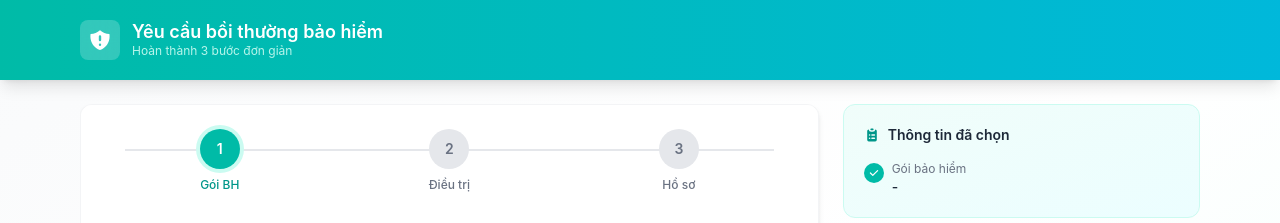
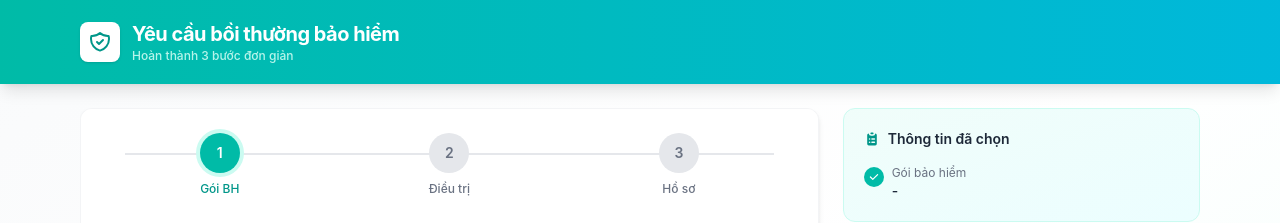
Before and after one commit to auuoq/claim-portal, a Next.js app: page / in a window 1280 px wide. Shown: the top 223 px of the page. Built offline with nearby package versions, Linux system fonts and the light colour scheme; no server answers.

Commit message:
thêm thông báo khi tính toán thành công

```diff
--- a/app/page.tsx
+++ b/app/page.tsx
@@ -110,6 +110,13 @@ export default function Home() {
 
     setIsCalculating(true);
 
+    // Request notification permission if needed
+    if (typeof window !== 'undefined' && 'Notification' in window) {
+      if (Notification.permission === 'default') {
+        Notification.requestPermission();
+      }
+    }
+
     try {
       const selectedPkg = INSURANCE_PACKAGES.find((p: InsurancePackageType) => p.id === insurancePackage);
       const contractData = apiData.hop_dong.find((c: InsuranceContract) => c.ten === selectedPkg?.name);
@@ -131,6 +138,17 @@ export default function Home() {
 
       if (result.status === 'success') {
         setClaimResult({ markdown: result.data });
+        // Trigger notification when finished
+        if (typeof window !== 'undefined' && 'Notification' in window && Notification.permission === 'granted') {
+          const notification = new Notification('Thẩm định hoàn tất!', {
+            body: 'Kết quả thẩm định hồ sơ của bạn đã có. Nhấn để xem ngay.',
+            icon: '/favicon.ico'
+          });
+          notification.onclick = () => {
+            window.focus();
+            notification.close();
+          };
+        }
       } else {
         setClaimResult({ error: 'Có lỗi xảy ra khi xử lý yêu cầu' });
       }
@@ -174,20 +192,24 @@ export default function Home() {
     setPreviewModal({ isOpen: true, name, content });
   };
 
+  const handleCreateNewRequest = () => {
+    window.open(window.location.href, '_blank');
+  };
+
   return (
     <div className="h-screen flex flex-col bg-gradient-to-br from-gray-50 via-white to-teal-50 overflow-hidden text-gray-900">
       {/* Header - Fixed top */}
       <header className="flex-shrink-0 bg-gradient-to-r from-teal-500 to-cyan-500 text-white shadow-lg z-50">
-        <div className="max-w-6xl mx-auto px-4 py-5">
+        <div className="max-w-6xl mx-auto px-4 py-5 flex items-center justify-between">
           <div className="flex items-center gap-3">
-            <div className="w-10 h-10 bg-white/20 rounded-lg flex items-center justify-center backdrop-blur-sm">
-              <svg className="w-6 h-6" fill="currentColor" viewBox="0 0 20 20">
-                <path fillRule="evenodd" d="M10 1.944A11.954 11.954 0 012.166 5C2.056 5.649 2 6.319 2 7c0 5.225 3.34 9.67 8 11.317C14.66 16.67 18 12.225 18 7c0-.682-.057-1.35-.166-2.001A11.954 11.954 0 0110 1.944zM11 14a1 1 0 11-2 0 1 1 0 012 0zm0-7a1 1 0 10-2 0v3a1 1 0 102 0V7z" clipRule="evenodd" />
+            <div className="bg-white p-2 rounded-lg shadow-sm">
+              <svg className="w-6 h-6 text-teal-600" fill="none" stroke="currentColor" viewBox="0 0 24 24">
+                <path strokeLinecap="round" strokeLinejoin="round" strokeWidth={2} d="M9 12l2 2 4-4m5.618-4.016A11.955 11.955 0 0112 2.944a11.955 11.955 0 01-8.618 3.04A12.02 12.02 0 003 9c0 5.591 3.824 10.29 9 11.622 5.176-1.332 9-6.03 9-11.622 0-1.042-.133-2.052-.382-3.016z" />
               </svg>
             </div>
             <div>
-              <h1 className="text-lg font-semibold leading-tight">Yêu cầu bồi thường bảo hiểm</h1>
-              <p className="text-teal-100 text-xs opacity-90">Hoàn thành 3 bước đơn giản</p>
+              <h1 className="text-xl font-bold tracking-tight">Yêu cầu bồi thường bảo hiểm</h1>
+              <p className="text-teal-100 text-xs font-medium opacity-90">Hoàn thành 3 bước đơn giản</p>
             </div>
           </div>
         </div>
@@ -324,11 +346,11 @@ export default function Home() {
 
       {/* Loading Overlay for Calculation */}
       {isCalculating && (
-        <div className="fixed inset-0 z-[100] flex flex-col items-center justify-center bg-white/60 backdrop-blur-md animate-fadeIn">
+        <div className="fixed inset-0 z-[100] flex flex-col items-center justify-center bg-white/60 backdrop-blur-md animate-fadeIn px-6 text-center">
           <div className="relative">
             <div className="w-20 h-20 border-4 border-teal-100 border-t-teal-500 rounded-full animate-spin"></div>
             <div className="absolute inset-0 flex items-center justify-center">
-              <svg className="w-8 h-8 text-teal-500 animate-pulse" fill="none" stroke="currentColor" viewBox="0 0 24 24">
+              <svg className="w-8 h-8 text-teal-600 animate-pulse" fill="none" stroke="currentColor" viewBox="0 0 24 24">
                 <path strokeLinecap="round" strokeLinejoin="round" strokeWidth={2} d="M9 7h6m0 10v-3m-3 3h.01M9 17h.01M9 14h.01M12 14h.01M15 11h.01M12 11h.01M9 11h.01M7 21h10a2 2 0 002-2V5a2 2 0 00-2-2H7a2 2 0 00-2 2v14a2 2 0 002 2z" />
               </svg>
             </div>
@@ -336,9 +358,19 @@ export default function Home() {
           <h2 className="mt-6 text-xl font-bold bg-gradient-to-r from-teal-600 to-cyan-600 bg-clip-text text-transparent">
             Đang thẩm định hồ sơ...
           </h2>
-          <p className="mt-2 text-gray-500 animate-pulse">
-            Vui lòng đợi trong giây lát, quá trình này có thể mất vài giây.
+          <p className="mt-2 text-gray-500 animate-pulse max-w-md">
+            Vui lòng đợi trong giây lát, quá trình này có thể mất vài phút. Bạn có thể tạo yêu cầu mới trong khi chờ đợi.
           </p>
+
+          <button
+            onClick={handleCreateNewRequest}
+            className="mt-8 px-6 py-3 bg-white border-2 border-teal-600 text-teal-600 font-bold rounded-xl hover:bg-teal-50 transition-all shadow-sm hover:shadow-md flex items-center gap-2 group"
+          >
+            <svg className="w-5 h-5 group-hover:rotate-12 transition-transform" fill="none" stroke="currentColor" viewBox="0 0 24 24">
+              <path strokeLinecap="round" strokeLinejoin="round" strokeWidth={2} d="M12 4v16m8-8H4" />
+            </svg>
+            Tạo yêu cầu mới (Tab mới)
+          </button>
         </div>
       )}
     </div>
--- a/components/CalculateButton.tsx
+++ b/components/CalculateButton.tsx
@@ -16,7 +16,7 @@ export default function CalculateButton({ disabled, loading, onClick }: Calculat
         transition-all duration-200 shadow-sm
         ${disabled || loading
                     ? 'bg-gray-100 text-gray-400 cursor-not-allowed'
-                    : 'bg-gradient-to-r from-teal-500 to-cyan-500 text-white hover:from-teal-600 hover:to-cyan-600 hover:shadow-md'
+                    : 'bg-gradient-to-r from-teal-500 to-teal-600 text-white hover:from-teal-600 hover:to-teal-700 hover:shadow-md'
                 }
       `}
         >
```
